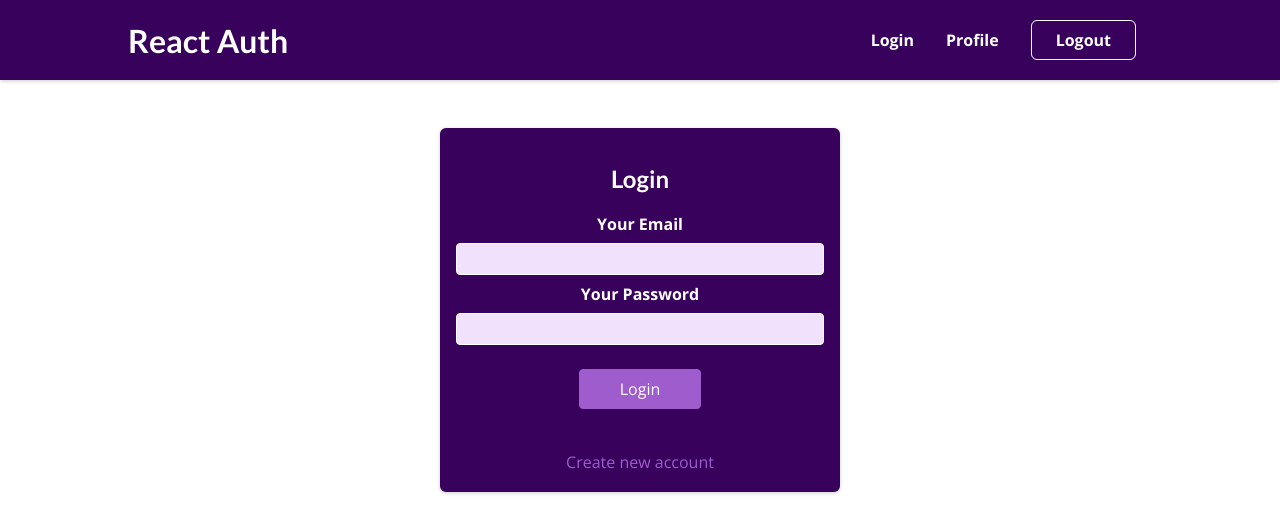
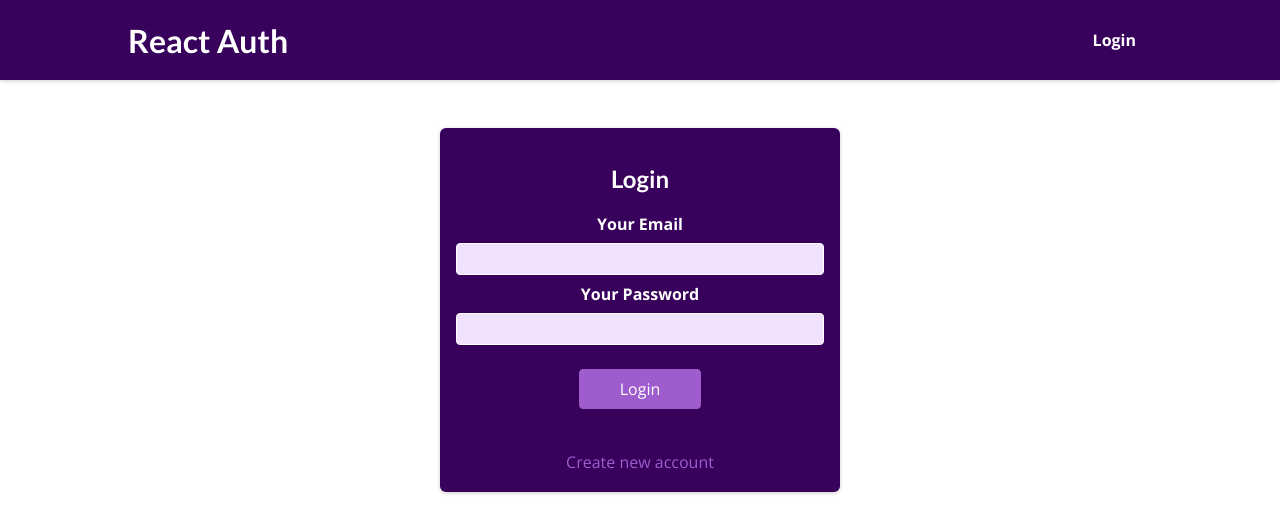
Before and after one commit to servrmonk/authentication_sh, a React (Create React App) app in the folder auth-3-sharpener-assignment/: page /auth in a window 1280 px wide. Shown: the top 532 px of the page. Built offline with nearby package versions, Linux system fonts and the light colour scheme.

Commit message:
added contextapi,logout,when the user clicks on logout, call this function and clean the token.If the user is not logged In show him the page with only login

```diff
--- a/auth-3-sharpener-assignment/src/components/Auth/AuthForm.js
+++ b/auth-3-sharpener-assignment/src/components/Auth/AuthForm.js
@@ -1,12 +1,15 @@
-import { useState, useRef } from "react";
+import { useState, useRef, useContext } from "react";
 
 import classes from "./AuthForm.module.css";
+import AuthContext from "../../store/auth-context";
 
 const AuthForm = () => {
   const emailInputRef = useRef();
   const passwordInputRef = useRef();
+
+  const authCtx = useContext(AuthContext);
+
   const [isLogin, setIsLogin] = useState(true);
-
   const [isLoading, setIsLoading] = useState(false);
 
   const switchAuthModeHandler = () => {
@@ -33,11 +36,11 @@
       body: JSON.stringify({
         email: enteredEmail,
         password: enteredPassword,
-        returnSecureToken: true
+        returnSecureToken: true,
       }),
       headers: {
-        "Content-Type": "application/json"
-      }
+        "Content-Type": "application/json",
+      },
     })
       .then((res) => {
         setIsLoading(false);
@@ -51,10 +54,10 @@
             throw new Error(errorMessage);
           });
         }
-        // iwonna add another then block where i get my response data in the success case or where i catch any error
       })
       .then((data) => {
         console.log("data", data);
+        authCtx.login(data.idToken);
       })
       .catch((err) => {
         alert(err.message);
--- a/auth-3-sharpener-assignment/src/components/Layout/MainNavigation.js
+++ b/auth-3-sharpener-assignment/src/components/Layout/MainNavigation.js
@@ -1,24 +1,37 @@
-import { Link } from 'react-router-dom';
+import { Link } from "react-router-dom";
 
-import classes from './MainNavigation.module.css';
+import classes from "./MainNavigation.module.css";
+import { useContext } from "react";
+import AuthContext from "../../store/auth-context";
 
 const MainNavigation = () => {
+  const authCtx = useContext(AuthContext);
+
+  const isLoggedIn = authCtx.isLoggedIn;
+
   return (
     <header className={classes.header}>
-      <Link to='/'>
+      <Link to="/">
         <div className={classes.logo}>React Auth</div>
       </Link>
       <nav>
+
         <ul>
+          {!isLoggedIn && (
             <li>
-            <Link to='/auth'>Login</Link>
+              <Link to="/auth">Login</Link>
             </li>
+          )}
+          {isLoggedIn && (
             <li>
-            <Link to='/profile'>Profile</Link>
+              <Link to="/profile">Profile</Link>
             </li>
+          )}
+          {isLoggedIn && (
             <li>
               <button>Logout</button>
             </li>
+          )}
         </ul>
       </nav>
     </header>
--- a/auth-3-sharpener-assignment/src/index.js
+++ b/auth-3-sharpener-assignment/src/index.js
@@ -1,12 +1,15 @@
-import ReactDOM from 'react-dom/client';
-import { BrowserRouter } from 'react-router-dom';
+import ReactDOM from "react-dom/client";
+import { BrowserRouter } from "react-router-dom";
 
-import './index.css';
-import App from './App';
+import "./index.css";
+import App from "./App";
+import { AuthContextProvider } from "./store/auth-context";
 
-const root = ReactDOM.createRoot(document.getElementById('root'));
+const root = ReactDOM.createRoot(document.getElementById("root"));
 root.render(
-  <BrowserRouter>
-    <App />
-  </BrowserRouter>
+  <AuthContextProvider>
+    <BrowserRouter>
+      <App />
+    </BrowserRouter>
+  </AuthContextProvider>
 );
--- /dev/null
+++ b/auth-3-sharpener-assignment/src/store/auth-context.jsx
@@ -0,0 +1,34 @@
+import React, { useState } from "react";
+
+const AuthContext = React.createContext({
+  token: "",
+  isLoggedIn: false,
+  login: (token) => {},
+  logout: () => {},
+});
+export const AuthContextProvider = (props) => {
+  const [token, setToken] = useState(null);
+
+  const userIsLoggedIn = !!token;
+
+  const loginHandler = (token) => {
+    setToken(token);
+  };
+  const logoutHandler = () => {
+    setToken(null);
+  };
+  const contextValue = {
+    token: token,
+    isLoggedIn: userIsLoggedIn,
+    login: loginHandler,
+    logout: logoutHandler,
+  };
+
+  return (
+    <AuthContext.Provider value={contextValue}>
+      {props.children}
+    </AuthContext.Provider>
+  );
+};
+
+export default AuthContext;
```
Lines whose indentation alone changed are shown as unchanged.
